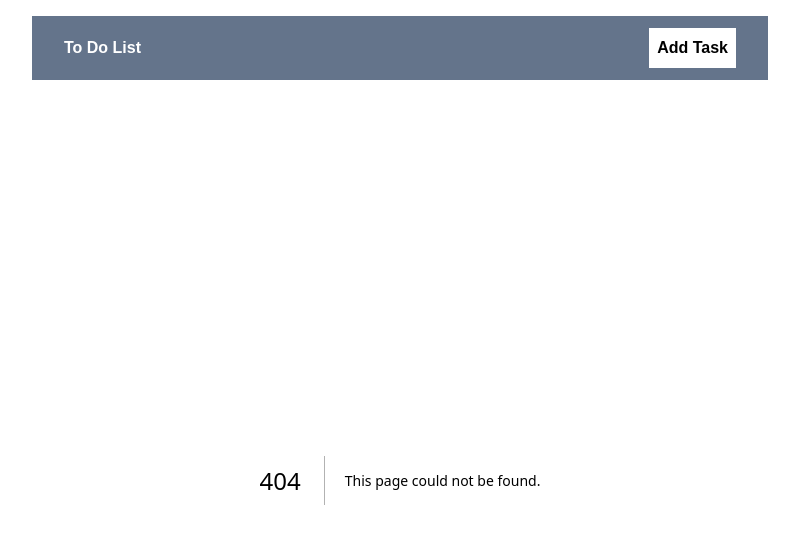
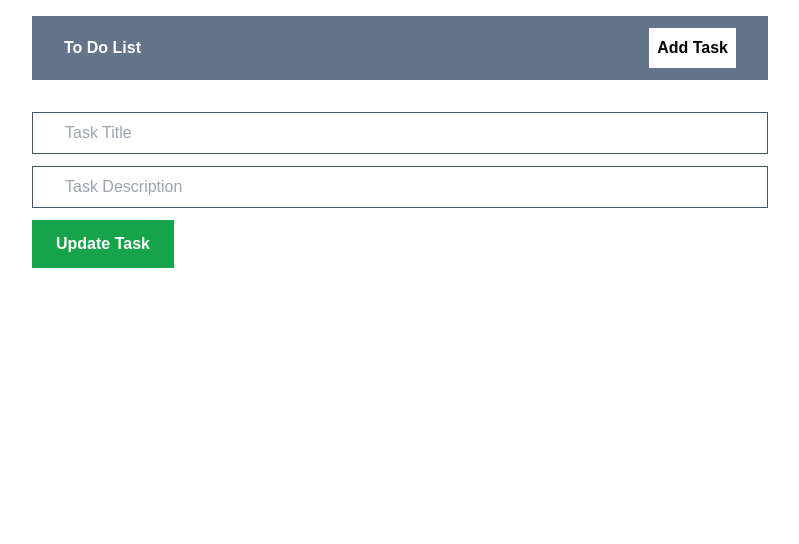
Before and after one commit to MinThetNaung123/to-do-list, a Next.js app: page /editTask/123 in a window 1280 px wide. Before the commit this address had no page. Shown: the top 544 px of the page, without its empty margins (240-1039 px from the left). Built offline with nearby package versions, Linux system fonts and the light colour scheme.

Commit message:
add:button

```diff
--- /dev/null
+++ b/app/addTask/page.jsx
@@ -0,0 +1,18 @@
+export default function AddTask() {
+    return <form className="flex flex-col gap-3">
+        <input
+            className="border border-slate-600 px-8 p-2"
+            type="text" placeholder="Task Title"
+        />
+
+        <input
+            className="border border-slate-600 px-8 p-2"
+            type="text" placeholder="Task Description"
+        />
+
+        <button className="bg-green-600 font-bold text-white py-3 px-6 w-fit">
+            Add Task
+        </button>
+
+    </form>
+}
--- /dev/null
+++ b/app/editTask/[id]/page.jsx
@@ -0,0 +1,5 @@
+import EditTaskForm from '@/components/EditTaskForm';
+
+export default function EditTask() {
+    return <EditTaskForm />;
+}
--- a/app/layout.js
+++ b/app/layout.js
@@ -24,7 +24,7 @@ export default function RootLayout({ children }) {
       <body className={`${geistSans.variable} ${geistMono.variable} antialiased`}>
         <div className="max-w-3xl mx-auto p-4">
           <Navbar />
-          {children}
+          <div className="mt-8"> {children} </div>
         </div>
       </body>
     </html>
--- /dev/null
+++ b/components/EditTaskForm.jsx
@@ -0,0 +1,20 @@
+export default function EditTaskForm() {
+    return (
+        <form className="flex flex-col gap-3">
+            <input
+                className="border border-slate-600 px-8 p-2"
+                type="text" placeholder="Task Title"
+            />
+
+            <input
+                className="border border-slate-600 px-8 p-2"
+                type="text" placeholder="Task Description"
+            />
+
+            <button className="bg-green-600 font-bold text-white py-3 px-6 w-fit">
+                Update Task
+            </button>
+
+        </form>
+    );
+}
```
